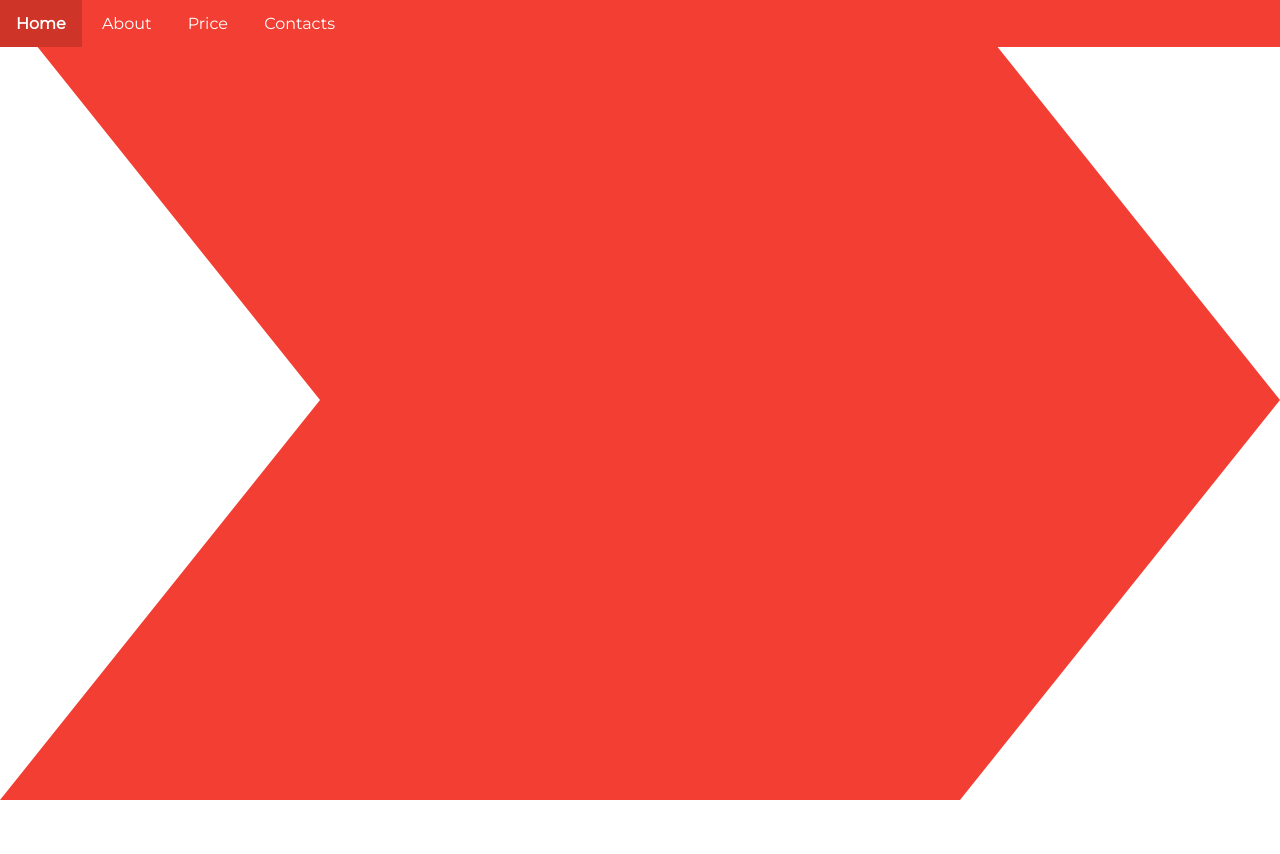
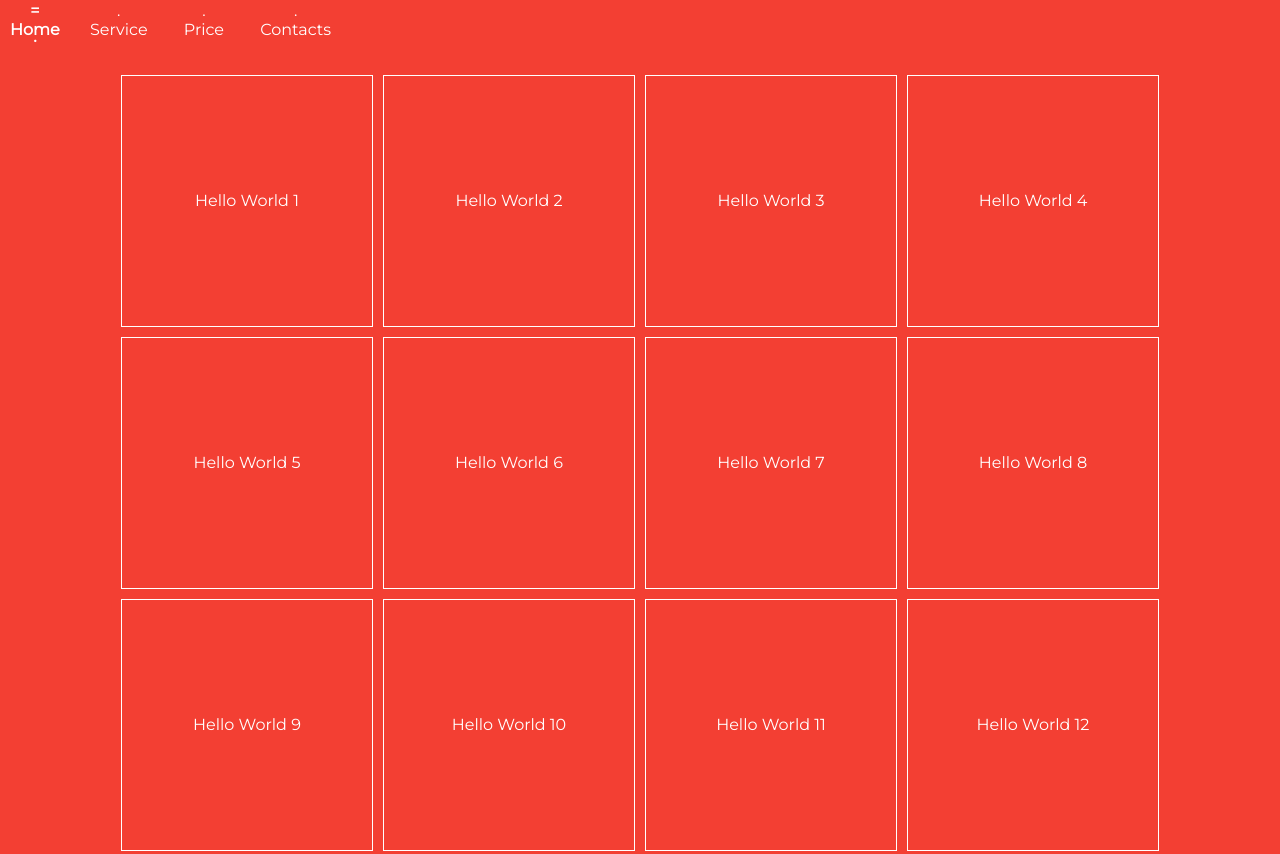
Before and after one commit to codedbad/devtest, a plain HTML site: page index.html in a window 1280 px wide. Shown: the top 854 px of the page. Before the commit the page ends 800 px from the top, so only its background shows below. Drawn offline with Linux system fonts and the light colour scheme.

Commit message:
Add files via upload

```diff
--- a/index.html
+++ b/index.html
@@ -4,26 +4,47 @@
     <meta charset="UTF-8" />
     <meta name="viewport" content="width=device-width, initial-scale=1.0" />
     <meta http-equiv="X-UA-Compatible" content="ie=edge" />
-    <link rel="stylesheet" href="styles/main.css" />
-    <title>SCSS | Test</title>
+    <link rel="stylesheet" href="main.css" />
+    <script src="main.js"></script>
+    <title>Document</title>
   </head>
-  <body>
-    <div id="clip-path"></div>
+  <body onload="createDivs()">
     <header>
       <nav class="navbar">
         <ul>
-          <li><a class="navbar-bold" href="1">Home</a></li>
-          <li><a href="2">About</a></li>
-          <li><a href="3">Price</a></li>
-          <li><a href="4">Contacts</a></li>
+          <li>
+            <a class="navbar-tx-bold" href="#">
+              <span>=</span>
+              <span>Home</span>
+              <span class="navbar-hover">.</span>
+            </a>
+          </li>
+          <li>
+            <a href="#">
+              <span>.</span>
+              <span>Service</span>
+              <span class="navbar-hover">.</span>
+            </a>
+          </li>
+          <li>
+            <a href="#">
+              <span>.</span>
+              <span>Price</span>
+              <span class="navbar-hover">.</span>
+            </a>
+          </li>
+          <li>
+            <a href="#">
+              <span>.</span>
+              <span>Contacts</span>
+              <span class="navbar-hover">.</span>
+            </a>
+          </li>
         </ul>
       </nav>
     </header>
     <main>
-      <section class="1"></section>
-      <section class="2"></section>
-      <section class="3"></section>
-      <section class="4"></section>
+      <div id="container"></div>
     </main>
     <footer></footer>
   </body>
--- /dev/null
+++ b/main.js
@@ -0,0 +1,10 @@
+function createDivs() {
+    for (let i = 0; i < 100; i++) {
+        let div = document.createElement("div");
+        div.setAttribute("id", "my-div-" + (i + 1));
+        let divText = document.createTextNode("Hello World " + (i + 1));
+        div.appendChild(divText);
+        let divParent = document.getElementById("container");
+        divParent.appendChild(div);
+    }
+}
--- /dev/null
+++ b/main.scss
@@ -0,0 +1,116 @@
+@import url('https://fonts.googleapis.com/css?family=Montserrat');
+$colors: (primary: #f33f33,
+primary-light: lighten(#f33f33, 3%),
+secondary: #c33126bd,
+text: #ffffff,
+third: #ff7373,
+);
+
+@function color($clip-path) {
+    @return map-get($colors,
+    $clip-path)
+}
+
+body,
+html {
+    height: 100%;
+}
+
+body {
+    margin: 0;
+    font-family: "Montserrat", monospace;
+}
+
+header {
+    li {
+        display: inline-flex;
+    }
+
+    li a {
+        font-family: "Montserrat";
+        color: color(text);
+        text-align: center;
+        padding: 16px;
+        text-decoration: none;
+
+    }
+
+    .navbar-hover {
+        visibility: hidden;
+        position: relative;
+        top: -12px;
+        //border-bottom: 10px solid #fff;
+    }
+    li a:hover .navbar-hover {
+        visibility: visible;
+        font-weight: bold;
+
+    }
+    ul {
+        position: fixed;
+        top: -15px;
+        width: 100%;
+        height: 62px;
+        //list-style-type: none;
+        margin: 0;
+        padding: 0;
+        overflow: hidden;
+        background-color: color(primary);
+    }
+    span {
+        display: block;
+    }
+
+    .navbar-tx-bold {
+        font-weight: bold;
+        background-color: color(primary);
+        padding: 10px 10px;
+    }
+}
+#container {
+    background-color: color(primary);
+    display: flex;
+    flex-wrap: wrap;
+    //grid-template-columns: 200px 200px 200px 200px;
+    padding: 70px 50px;
+    justify-content: center;
+    //grid-gap:10px;
+    //overflow: hidden;
+    // max-width: 400px;
+    div:nth-child(n) {
+        border: 1px solid color(text);
+        //border-radius: 2px;
+        margin: 5px;
+        height: 250px;
+        width: 250px;
+        color: color(text);
+        text-align: center;
+        line-height: 250px;
+        //vertical-align: middle;
+    }
+}
+// .grad {
+//     position: absolute;
+//     height: 100%;
+//     background-color: color(primary);
+//     z-index: -1;
+// }
+
+// .container {
+//     margin: 0px;
+//     margin-top: 47px;
+//     padding: 0;
+//     //display: inline-block;
+//     width: 100%;
+//     color: color(text);
+//     background-color: color(third);
+//     font-family: "Montserrat", monospace;
+//     //justify-content: space-between;
+//     //overflow: hidden;
+//     text-align: center;
+//     align-items: stretch;
+// }
+
+// .my-div-:nth-child(1+100) {
+//     color: black;
+// }
```
Also changed, not shown: main.css (added), 1 other file.
